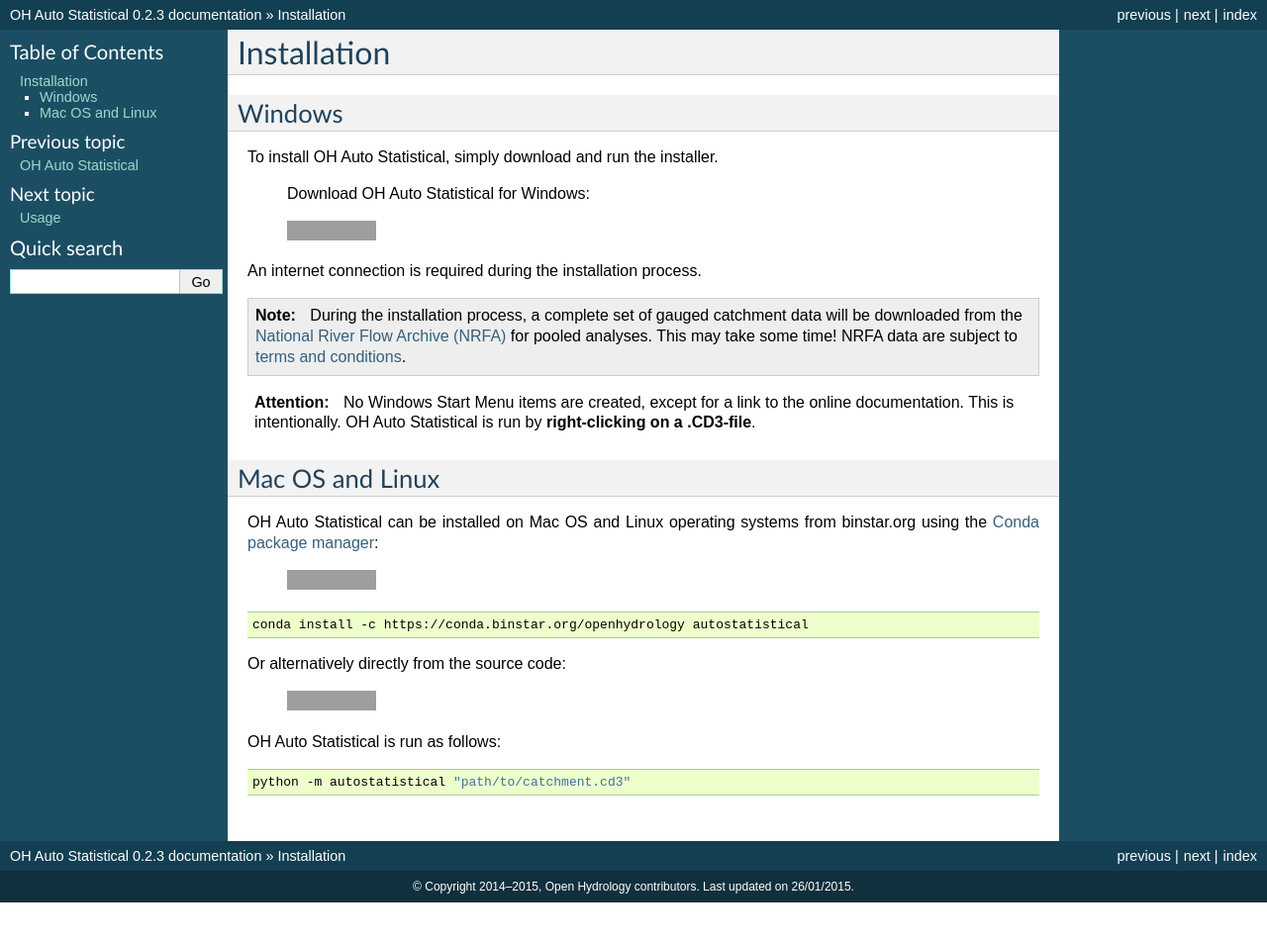
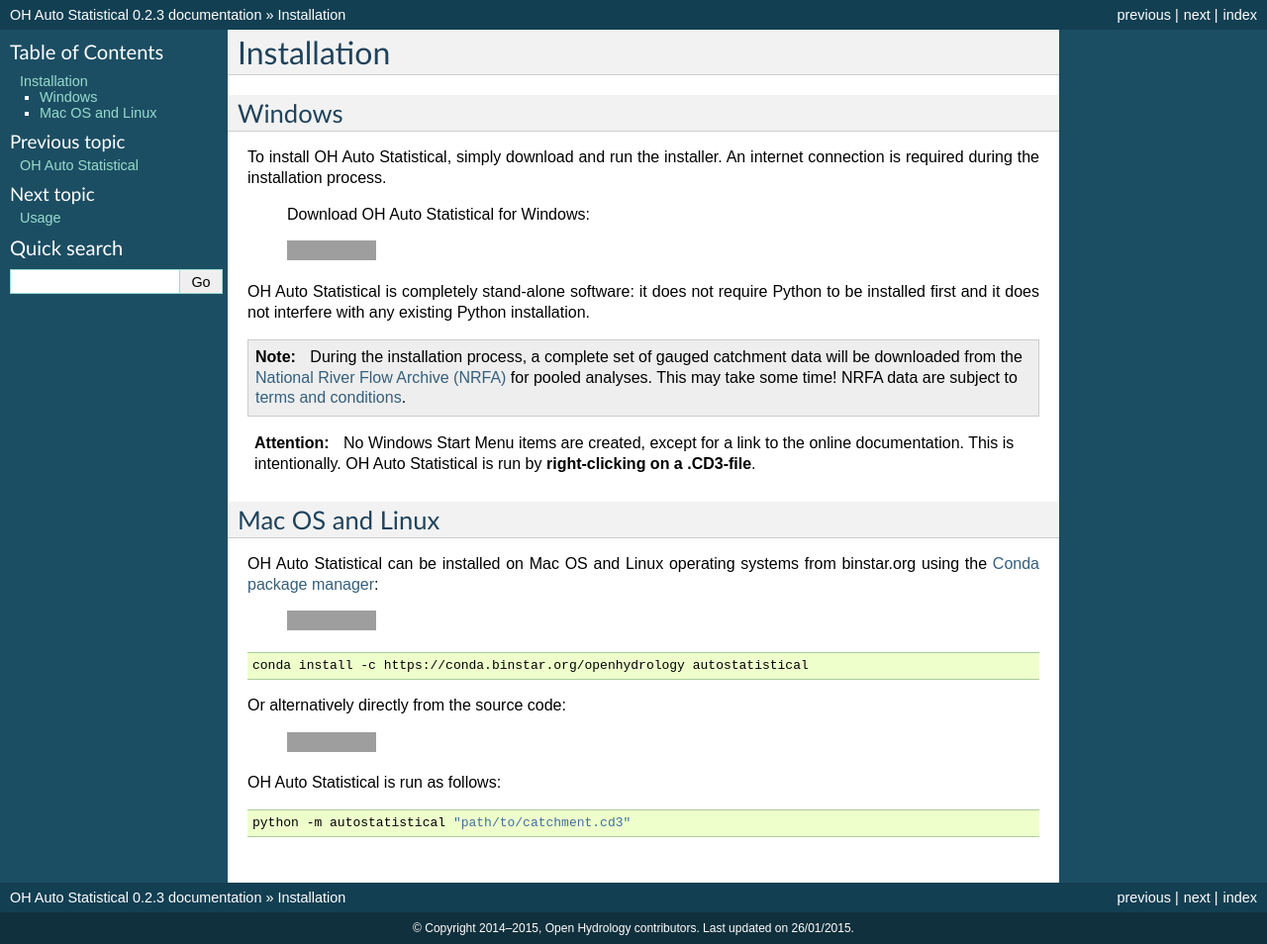
Before and after one commit to OpenHydrology/OH-Auto-Statistical, a Sphinx documentation site: the page built from docs/source/installation.rst, in a window 1280 px wide. Shown: the whole page at 99% size. Built offline with Sphinx 7.4.7, drawn with Linux system fonts in a browser that asks for light colours; before the commit the page ends 912 px from its top, so only the background shows below that; grey boxes are pictures that could not be loaded.

Commit message:
Installation doc updates

```diff
--- a/docs/source/installation.rst
+++ b/docs/source/installation.rst
@@ -4,14 +4,16 @@
 Windows
 -------
 
-To install OH Auto Statistical, simply download and run the installer.
+To install OH Auto Statistical, simply download and run the installer. An internet connection is required during the
+installation process.
 
    Download OH Auto Statistical for Windows:
 
    .. image:: https://img.shields.io/github/release/openhydrology/oh-auto-statistical.svg?style=flat-square
       :target: https://github.com/OpenHydrology/OH-Auto-Statistical/releases/latest
 
-An internet connection is required during the installation process.
+OH Auto Statistical is completely stand-alone software: it does not require Python to be installed first and it does not
+interfere with any existing Python installation.
 
 .. note::
    During the installation process, a complete set of gauged catchment data will be downloaded from the
```
